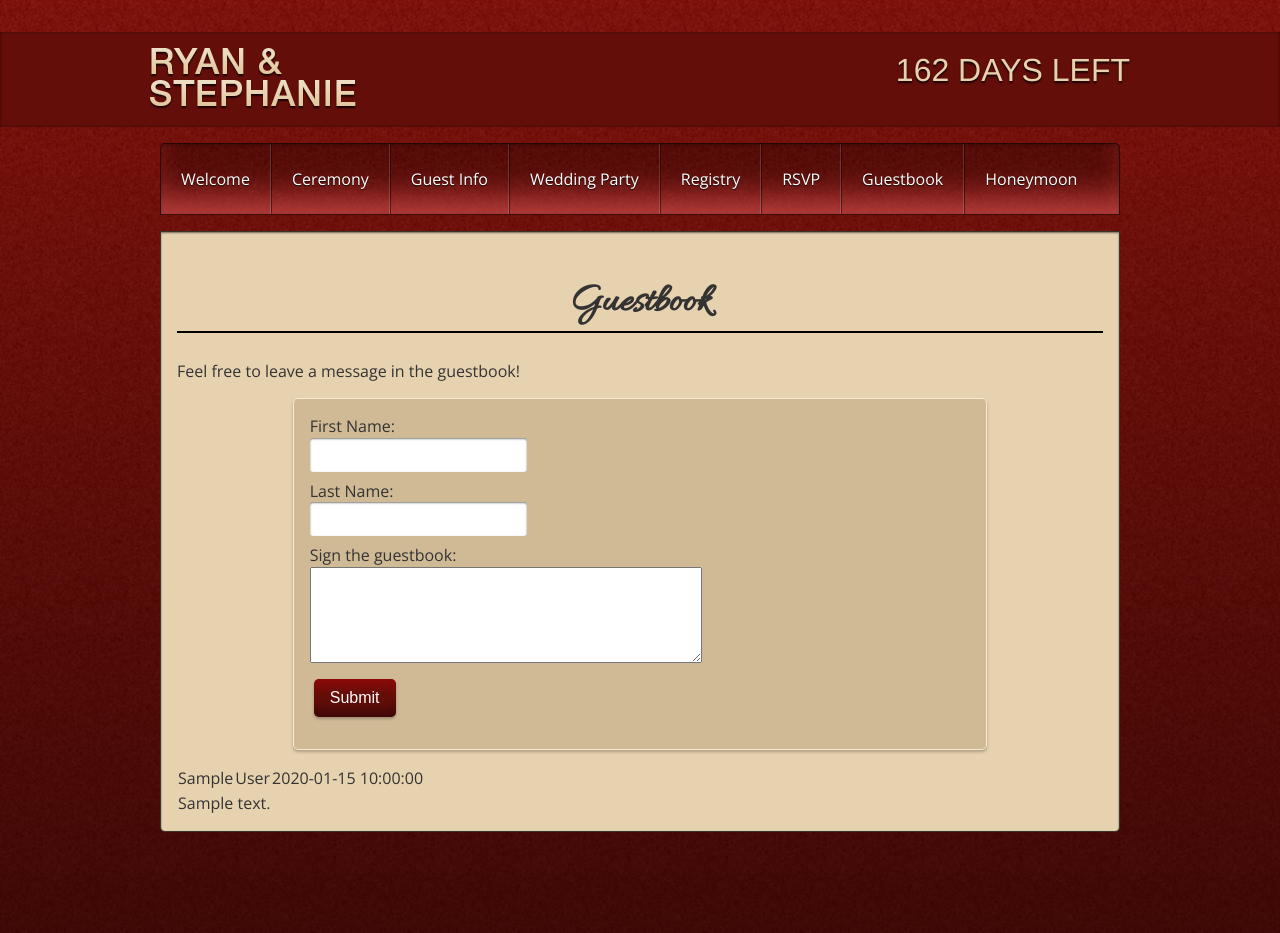
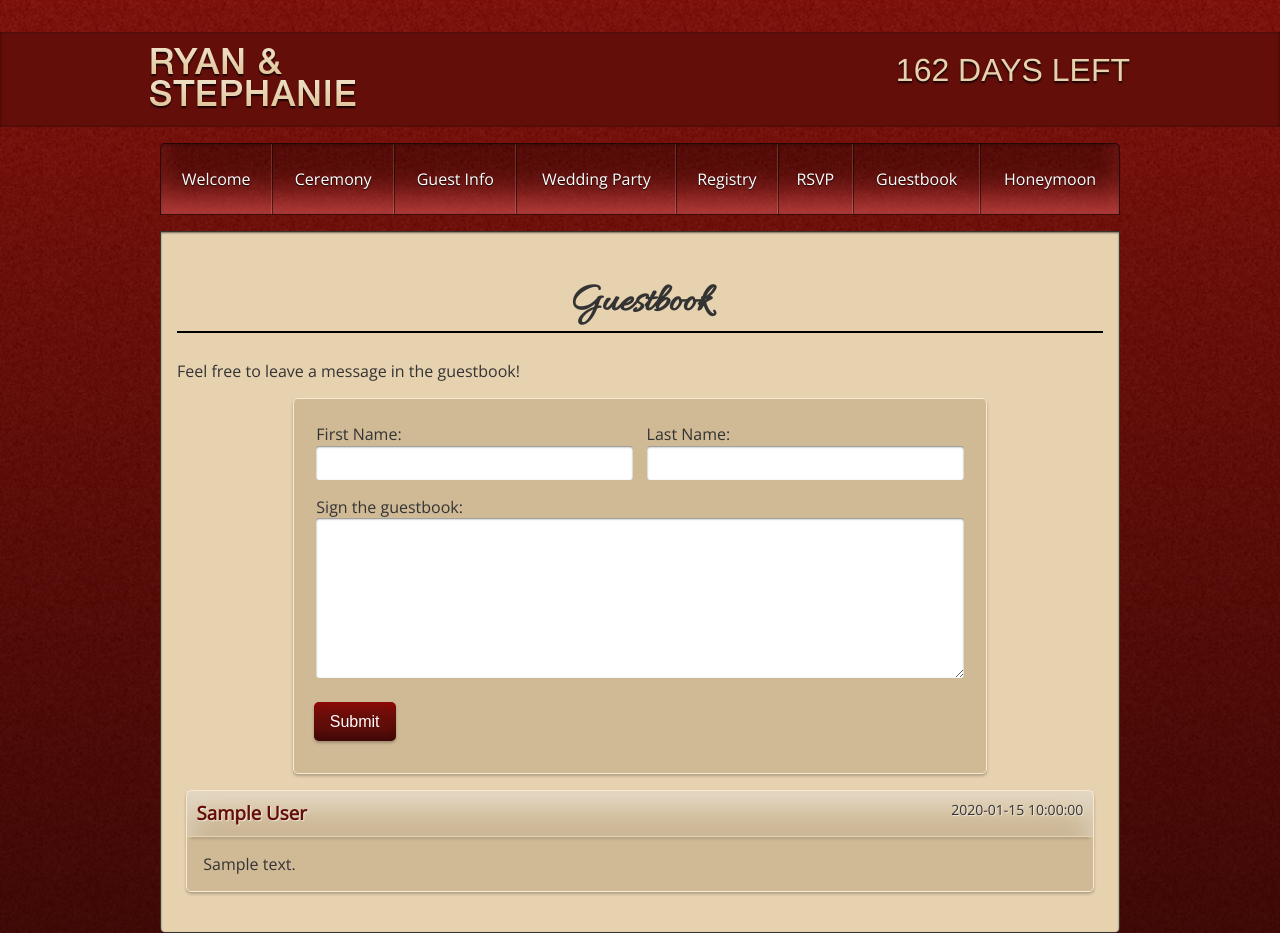
Before and after one commit to RyanAStrouse/StrouseWedding, a PHP site: page /Guestbook.php in a window 1280 px wide. Run offline with PHP 8.4, Linux system fonts and the light colour scheme; tables that the repository leaves empty or names only in its code hold one stand-in row (values such as "Sample post"); data that the repository does not hold is empty; a stand-in replaces the project's code that opens the database connection; some libraries are stand-ins or nearby versions.

Commit message:
Major update
lots of work was accomplished on this update.

Design fixes for Guestbook, and AJAX confirmations after successful
comment

Style changes for a couple pages as well

```diff
--- a/public_html/strousewedding.com/Guestbook.php
+++ b/public_html/strousewedding.com/Guestbook.php
@@ -1,11 +1,16 @@
 <?php
-	error_reporting(E_ALL);
 	include 'Database.php';
 
 	if ($_POST['action'] == 'submitGuestMessage') {
 		$values = $_POST['values'];
+		$table2 = mysqli_real_escape_string($connect, "Comments");
+		$firstName = mysqli_real_escape_string($connect,$values[0][value]);
+		$lastName = mysqli_real_escape_string($connect,$values[1][value]);
+		$comments = mysqli_real_escape_string($connect,$values[2][value]);
+
+		mysqli_query($connect, "INSERT INTO $table2 (firstName, lastName, Comments) VALUES ('$firstName','$lastName','$comments')");
+
 		echo 'Success';
-
 		exit;
 	}
 	/*
@@ -33,18 +38,20 @@
 	</p>
 
 	<div>
-	<form action="" method="post" name="Submit" id="guestbookEntry">
-		<div>
+	<form action="" method="post" name="Submit" id="guestbookEntry" class="clearfix">
+		<div style="width: 48%; margin: .5em 1%; float: left;">
 			<label for="txtFname">First Name:
 			<input type="text" name="txtFname" id="txtFname"></label>
+		</div>
 
+		<div style="width: 48%; margin: .5em 1%; float: left;">
 			<label for="txtLname">Last Name:
 			<input type="text" name="txtLname" id="txtLname"></label>
 		</div>
 
-		<div>
+		<div style="width: 98%; margin: 0 1%;">
 			<label for="txtComments">Sign the guestbook:</label>
-		<textarea name="txtComments" id="txtComments" cols="40" rows="5"></textarea>
+			<textarea name="txtComments" id="txtComments" rows="8"></textarea>
 		</div>
 
 		<input class="button" type="submit" name="Submit" value="Submit">
@@ -65,7 +72,10 @@
 	{
 		$result[] = $row;
 	}
+	?>
 
+	<ul class="comments">
+		<?php
 		//Display and loop results from query
 		if (count($result) > 0) {
 			foreach ($result as $key => $value)	{
@@ -73,32 +83,15 @@
 				$lName = $value['lastName'];
 				$sDate = $value['stampDate'];
 				$comm = $value['Comments'];
-
 			?>
-				<div class="comments">
-					<table>
-					<tr>
-						<td>
-							<?php echo $fName;?>
-						</td>
-
-						<td>
-							<?php echo $lName;?>
-						</td>
-
-						<td>
-							<?php echo $sDate;?>
-						</td>
-					</tr>
-					<tr>
-						<td colspan="3">
-							<?php echo $comm;?>
-						</td>
-					</tr>
-
-					</table>
-				</div>
-			<?php } }; ?>
+				<li>
+					<h3><?php echo $fName;?> <?php echo $lName;?> <span class="timeStamp"><?php echo $sDate;?></span></h3>
+					<p><?php echo $comm;?></p>
+				</li>
+			<?php }
+		};
+		?>
+	</ul>
 
 <!-- Close the whole container div -->
 </div>
--- a/public_html/strousewedding.com/WeddingParty.php
+++ b/public_html/strousewedding.com/WeddingParty.php
@@ -13,6 +13,12 @@
 		We thank them for always being there for us when we needed them most.
 	</p>
 
+	<div class="partyMember clearfix">
+		<img src="http://www.hot899.com/userfiles/Ryan_Gosling_747445696.jpg">
+		<h2>Jason Gross</h2>
+		<p>Apart from the bride and groom, Jason is far and away the most important member of the wedding party. Attractive, successful, charming and humble; Jason embodies what it is to be a best man. While it is understood that standing Jason in front of a crowd of people may be a distraction to the event, it was decided that the show could simply not go on without him. Jason met Ryan in high school and is currently gracing the city of Indianapolis with his alluring presence.</p>
+ 	</div>
+
 <!-- Close the whole container div -->
 </div>
 
--- a/public_html/strousewedding.com/css/main.css
+++ b/public_html/strousewedding.com/css/main.css
@@ -132,6 +132,7 @@ body {
 }
 
 .siteNav {
+    display:table;
     overflow: hidden;
     margin: 1em auto;
     background: rgba(0, 0, 0, 0.25);
@@ -144,19 +145,22 @@ body {
 }
 
 .siteNav ul {
+    display:table-row;
     margin: 0;
     padding: 0;
     box-shadow: inset 0 -30px 35px -15px rgba(255, 255, 255, 0.25);
 }
 
 .siteNav ul li {
-    display: block;
-    float: left;
+    display:table-cell;
+    text-align: center;
 }
 
 .siteNav ul li a {
+    white-space:nowrap;
     display: block;
-    padding: 1.5em 1.25em;
+    text-align: center;
+    padding: 1.5em .75em;
     color: #fff;
     text-decoration: none;
     text-shadow: 0 1px 1px rgba(0, 0, 0, 0.85);
@@ -219,7 +223,7 @@ label {
     display: block;
 }
 
-input[type="text"], select {
+input[type="text"], select, textarea {
     display: block;
     padding: 8px 5px;
     margin-bottom: .5em;
@@ -246,6 +250,71 @@ input[type="submit"], .button {
 
 input[type="submit"]:hover, .button:hover {
     box-shadow: inset 0 15px 15px -10px rgba(0, 0, 0, 0.5), inset 0 -15px 15px -10px rgba(255, 0, 0, 0.35), 0 1px 2px rgba(0, 0, 0, 0.25);
+}
+
+#guestbookEntry input[type="text"] {
+    width: 100%;
+}
+
+#guestbookEntry textarea {
+    width: 100%;
+}
+
+/* Comments */
+
+.comments {
+    list-style: none;
+    margin: 0 1%;
+    padding: 0;
+    width: 98%;
+}
+
+.comments li {
+    background: #d0ba96;
+    margin-bottom: 1.5em;
+    border-radius: 5px;
+    border: 1px solid #f8e9d0;
+    box-shadow: 0 2px 3px rgba(0, 0, 0, 0.25);
+}
+
+.comments li h3 {
+    color: #640e0a;
+    margin: 0;
+    padding: .5em;
+    text-shadow: 1px 1px 1px rgba(255, 255, 255, .65);
+    border-bottom: 1px solid #e7d2b0;
+    box-shadow: inset 0 15px 30px rgba(255, 255, 255, .5), inset 0 -10px 20px rgba(0, 0, 0, .05), 0 6px 3px -4px rgba(0, 0, 0, 0.15);
+}
+
+.comments .timeStamp {
+    color: #333;
+    float: right;
+    font-size: 75%;
+    font-weight: normal;
+}
+
+.comments li p {
+    margin: 1em;
+}
+
+/* Wedding Party */
+
+.partyMember {
+    margin-bottom: 1.5em;
+    padding-bottom: 1em;
+    border-bottom: 1px solid rgba(0, 0, 0, 0.15);
+}
+
+.partyMember img {
+    float: left;
+    max-width: 200px;
+    margin-right: 1em;
+    border: 2px solid #f8e9d0;
+    box-shadow: 0 2px 3px rgba(0, 0, 0, 0.25);
+}
+
+.partyMember h2 {
+    margin-top: 0;
 }
 
 /* =============================================================================
--- a/public_html/strousewedding.com/header.php
+++ b/public_html/strousewedding.com/header.php
@@ -85,4 +85,6 @@
 					<li><a href="Honeymoon.php">Honeymoon</a></li>
 				</ul>
 			</nav>
+
+
 		</header>
--- a/public_html/strousewedding.com/js/main.js
+++ b/public_html/strousewedding.com/js/main.js
@@ -1,6 +1,4 @@
 $('#guestbookEntry').submit(function() {
-	console.log('run');
-	console.log($('#guestbookEntry').serializeArray());
 	$.ajax({
 		type: 'POST',
 		url: 'Guestbook.php',
@@ -9,12 +7,38 @@ $('#guestbookEntry').submit(function() {
 			values: $('#guestbookEntry').serializeArray()
 		},
 		success: function (data) {
-			console.log(data);
-			if (data == 'Success') {
+			if (data.indexOf('Success') > -1) {
+				console.log('test');
 				$('#guestConfirm').toggle();
+				setTimeout(function(){
+					location.reload();
+				}, 2000);
 			}
 		}
 	})
 
 	return false;
 });
+
+
+$('#addNewGuest').submit(function() {
+	$.ajax({
+		type: 'POST',
+		url: 'AdminRSVP.php',
+		data: {
+			action: 'submitNewGuest',
+			values: $('#addNewGuest').serializeArray()
+		},
+		success: function (data) {
+			if (data.indexOf('Success') > -1) {
+				console.log('test');
+				$('#addNewGuest').toggle();
+				setTimeout(function(){
+					location.reload();
+				}, 2000);
+			}
+		}
+	})
+
+	return false;
+});
```
Also changed, not shown: 1 other file. Lines whose indentation alone changed are shown as unchanged.
